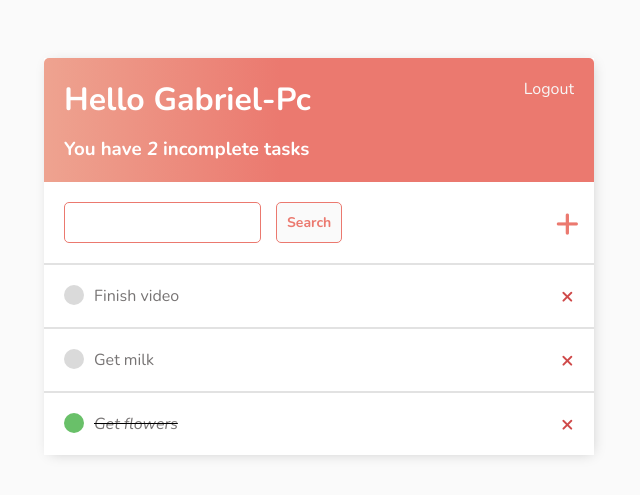
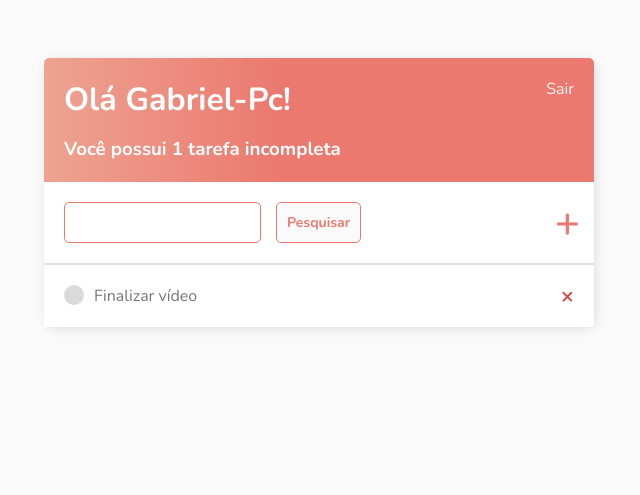
Before and after one commit to GabrielCenteioFreitas/ToDoList-Project, a Django app: page / in a window 1280 px wide. Shown: the top 495 px of the page, without its empty margins (321-961 px from the left). Run offline with Django 4.2, Linux system fonts and the light colour scheme; a user stored in the database is signed in; data comes from the database, SQL or seed files in the repository.

Commit message:
translate the application to portuguese

```diff
--- a/base/models.py
+++ b/base/models.py
@@ -4,13 +4,13 @@ from django.contrib.auth.models import User
 class Task(models.Model):
     user = models.ForeignKey(
         User, on_delete=models.CASCADE, null=True, blank=True)
-    title = models.CharField(max_length=200)
-    description = models.TextField(null=True, blank=True)
-    complete = models.BooleanField(default=False)
+    titulo = models.CharField(max_length=200)
+    descricao = models.TextField(null=True, blank=True)
+    feita = models.BooleanField(default=False)
     create = models.DateTimeField(auto_now_add=True)
 
     def __str__(self):
-        return self.title
+        return self.titulo
 
     class Meta:
-        ordering = ['complete']
+        ordering = ['feita']
--- a/base/templates/base/login.html
+++ b/base/templates/base/login.html
@@ -2,15 +2,15 @@
 {% block content %}
 
 <div class="header-bar">
-    <h1>Login</h1>
+    <h1>Entrar</h1>
 </div>
 
 <div class="card-body">
     <form method="POST" action=""> {% csrf_token %}
         {{form.as_p}}
-        <input style="margin-top: 25px;" class="button" type="submit" value="Login">
+        <input style="margin-top: 25px;" class="button" type="submit" value="Entrar">
     </form>
-    <p>Don't have an account? <a href="{% url 'register' %}"><strong>Register</strong></a></p>
+    <p>Não possui uma conta? <a href="{% url 'register' %}"><strong>Registre-se</strong></a></p>
 </div>
 
 {% endblock content %}
--- a/base/templates/base/main.html
+++ b/base/templates/base/main.html
@@ -189,7 +189,6 @@
         {% block content %}
 
         {% endblock content %}
-
     </div>
 
 
--- a/base/templates/base/register.html
+++ b/base/templates/base/register.html
@@ -2,15 +2,15 @@
 {% block content %}
 
 <div class="header-bar">
-    <h1>Register</h1>
+    <h1>Registre-se</h1>
 </div>
 
 <div class="card-body">
     <form method="POST" action=""> {% csrf_token %}
         {{form.as_p}}
-        <input style="margin-top: 25px;" class="button" type="submit" value="Register">
+        <input style="margin-top: 25px;" class="button" type="submit" value="Criar conta">
     </form>
-    <p>Already have an account? <a href="{% url 'login' %}"><strong>Login</strong></a></p>
+    <p>Já possui uma conta? <a href="{% url 'login' %}"><strong>Entrar</strong></a></p>
 </div>
 
 {% endblock content %}
--- a/base/templates/base/task_confirm_delete.html
+++ b/base/templates/base/task_confirm_delete.html
@@ -2,13 +2,13 @@
 {% block content %}
 
 <div class="header-bar">
-    <a href="{% url 'tasks' %}">&#8592; Back</a>
+    <a href="{% url 'tasks' %}">&#8592; Voltar</a>
 </div>
 
 <div class="card-body">
     <form method="POST" action=""> {% csrf_token %}
-        <p>Are you sure you want to delete the task "{{task}}"? </p>
-        <input class="button" type="submit" value="Delete">
+        <p>Você tem certeza que deseja deletar a tarefa "{{task}}"? </p>
+        <input class="button" type="submit" value="Deletar">
     </form>
 </div>
 
--- a/base/templates/base/task_form.html
+++ b/base/templates/base/task_form.html
@@ -2,13 +2,13 @@
 {% block content %}
 
 <div class="header-bar">
-    <a href="{% url 'tasks' %}">&#8592; Back</a>
+    <a href="{% url 'tasks' %}">&#8592; Voltar</a>
 </div>
 
 <div class="card-body">
     <form method="POST" action=""> {% csrf_token %}
         {{form.as_p}}
-        <input class="button" type="submit" value="Submit">
+        <input class="button" type="submit" value="Confirmar">
     </form>
 </div>
 
--- a/base/templates/base/task_list.html
+++ b/base/templates/base/task_list.html
@@ -3,16 +3,16 @@
 
 <div class="header-bar">
     <div class="header-bar-tasklist">
-        <h1>Hello {{request.user|title}}</h1>
-        <h3 style="margin:0">You have <i>{{count}}</i> incomplete task{{count|pluralize:"s"}}</h3>
+        <h1>Olá {{request.user|title}}!</h1>
+        <h3 style="margin:0">Você possui {{count}} tarefa{{count|pluralize:"s"}} incompleta{{count|pluralize:"s"}}</h3>
     </div>
 
     {% if request.user.is_authenticated %}
     <form method="POST" action="{% url 'logout' %}"> {% csrf_token %}
-        <input type="submit" value="Logout">
+        <input type="submit" value="Sair">
     </form>
     {% else %}
-    <a href="{% url 'login' %}">Login</a>
+    <a href="{% url 'login' %}">Entrar</a>
     {% endif %}
 </div>
 
@@ -21,7 +21,7 @@
 <div id="search-add-wrapper">
     <form method="GET" style="display: flex;">
         <input type="text" name="search-area" value="{{search_input}}">
-        <input class="button" type="submit" value="Search">
+        <input class="button" type="submit" value="Pesquisar">
     </form>
     <a id="add-link" href="{% url 'task-create' %}">&#x2b;</a>
 </div>
@@ -31,7 +31,7 @@
 <div class="task-items-wrapper">
     {% for task in tasks %}
         <div class="task-wrapper">
-            {% if task.complete %}
+            {% if task.feita %}
             <div class="task-title">
                 <div class="task-complete-icon"></div>
                 <i><s><a href="{% url 'task-update' task.id %}">{{task}}</a></s></i>
@@ -48,7 +48,7 @@
         </div>
 
     {% empty %}
-    <h3>No items in list</h3>
+    <h3>Não há tarefas na lista</h3>
     {% endfor %}
 </div>
 
--- a/base/views.py
+++ b/base/views.py
@@ -43,12 +43,12 @@ class TaskList(LoginRequiredMixin, ListView):
     def get_context_data(self, **kwargs):
         context = super().get_context_data(**kwargs)
         context['tasks'] = context['tasks'].filter(user=self.request.user)
-        context['count'] = context['tasks'].filter(complete=False).count()
+        context['count'] = context['tasks'].filter(feita=False).count()
 
         search_input = self.request.GET.get('search-area') or ''
         if search_input:
             context['tasks'] = context['tasks'].filter(
-                title__icontains=search_input)
+                titulo__icontains=search_input)
         context['search_input'] = search_input
 
         return context
@@ -60,7 +60,7 @@ class TaskDetail(LoginRequiredMixin, DetailView):
 
 class TaskCreate(LoginRequiredMixin, CreateView):
     model = Task
-    fields = ['title', 'description', 'complete']
+    fields = ['titulo', 'descricao', 'feita']
     success_url = reverse_lazy('tasks')
 
     def form_valid(self, form):
@@ -69,7 +69,7 @@ class TaskCreate(LoginRequiredMixin, CreateView):
 
 class TaskUpdate(LoginRequiredMixin, UpdateView):
     model = Task
-    fields = ['title', 'description', 'complete']
+    fields = ['titulo', 'descricao', 'feita']
     success_url = reverse_lazy('tasks')
 
 class TaskDelete(LoginRequiredMixin, DeleteView):
```
Also changed, not shown: base/migrations/0002_alter_task_options_rename_description_task_descricao_and_more.py (added), db.sqlite3.
